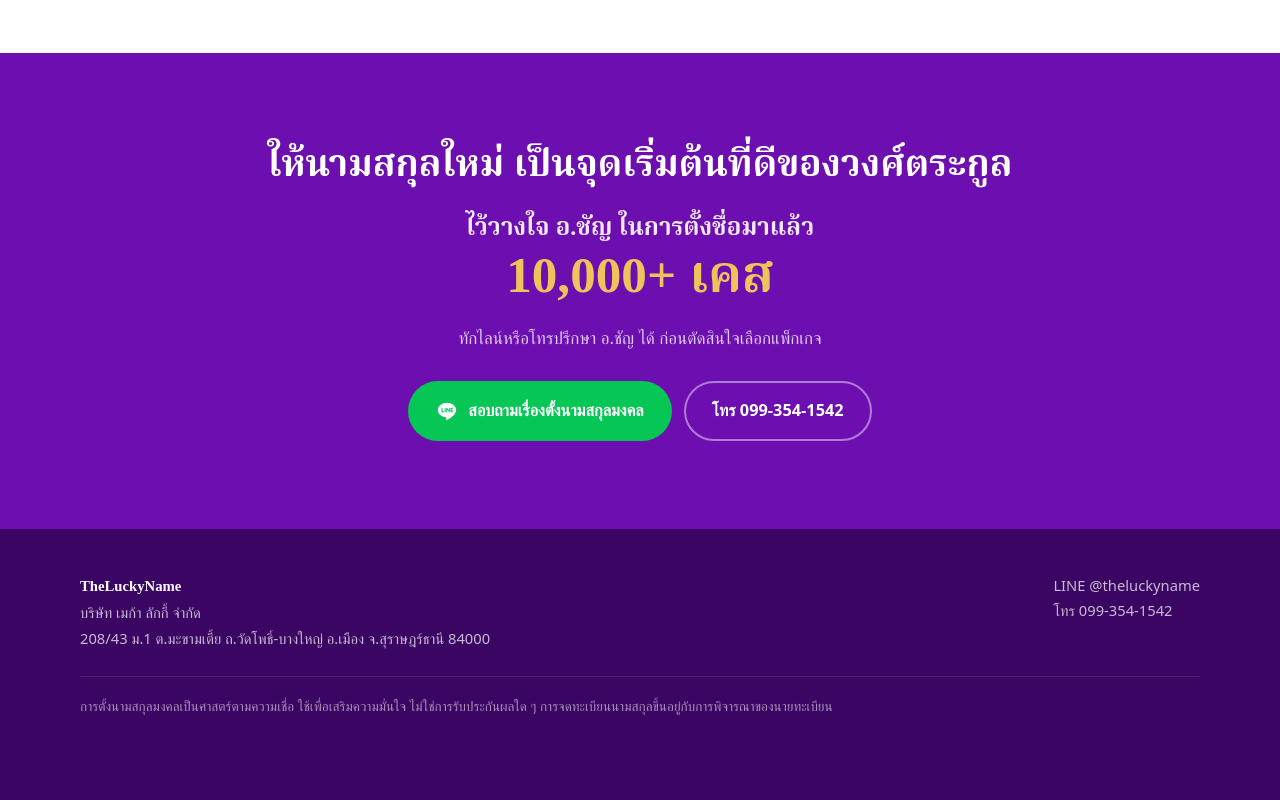
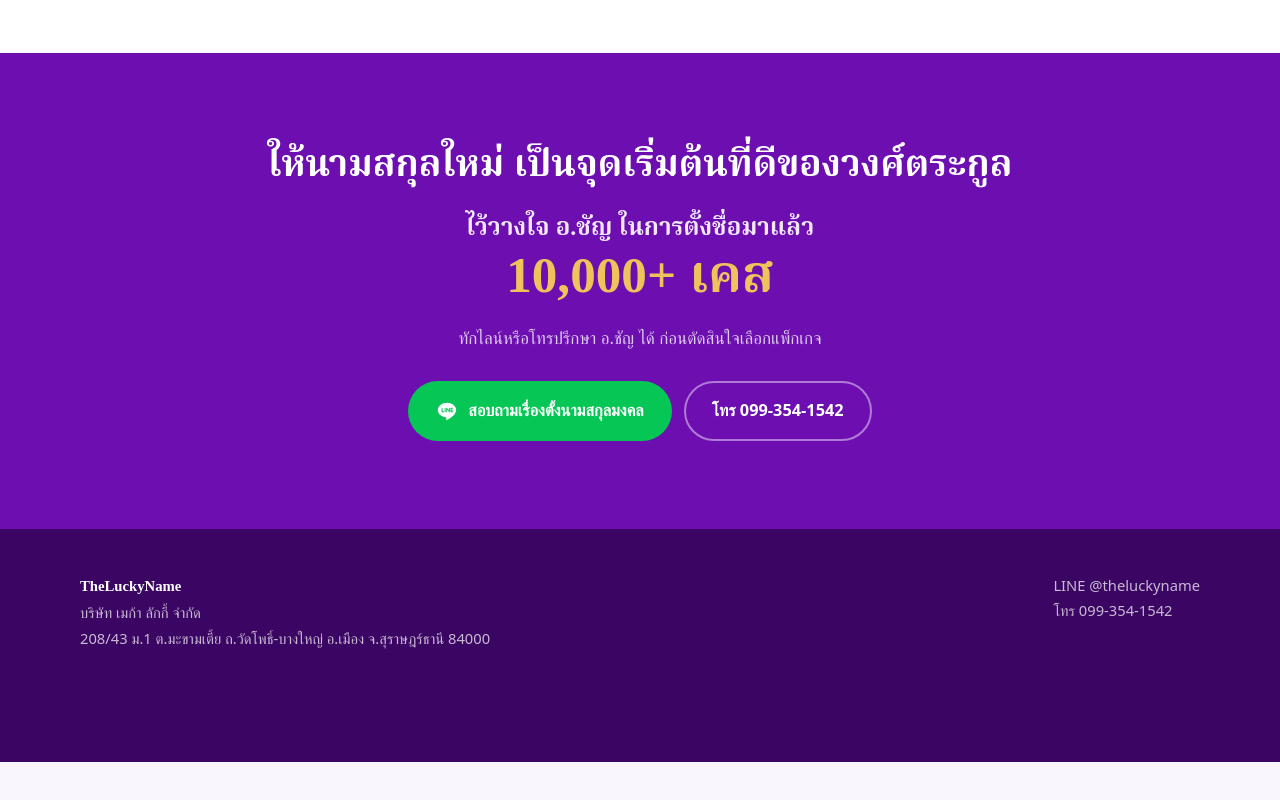
Before and after one commit to kangpla2530/theluckyname-surname, a plain HTML site: page index.html in a window 1280 px wide. Shown: the part 8407-9207 px from the top of the page. After the commit the page ends 9169 px from the top, so only its background shows below. Drawn offline with Linux system fonts and the light colour scheme; a web font is replaced by a local one.

Commit message:
Remove footer disclaimer
Co-Authored-By: Claude Opus 5.5 <noreply@anthropic.com>

```diff
--- a/index.html
+++ b/index.html
@@ -315,7 +315,6 @@ section{padding:88px 0}
 footer{background:#3B0663;color:rgba(255,255,255,.72);padding:44px 0 110px;font-size:.92rem}
 footer .wrap{display:flex;flex-wrap:wrap;justify-content:space-between;gap:24px}
 footer b{color:#fff;font-family:var(--serif)}
-footer .disclaim{flex-basis:100%;border-top:1px solid rgba(255,255,255,.1);padding-top:18px;font-size:.84rem;color:rgba(255,255,255,.55)}
 .mbar{display:none}
 
 @media (max-width:980px){
@@ -693,7 +692,6 @@ footer .disclaim{flex-basis:100%;border-top:1px solid rgba(255,255,255,.1);paddi
   <div class="wrap">
     <div><b>TheLuckyName</b><br>บริษัท เมก้า ลักกี้ จำกัด<br>208/43 ม.1 ต.มะขามเตี้ย ถ.วัดโพธิ์-บางใหญ่ อ.เมือง จ.สุราษฎร์ธานี 84000</div>
     <div>LINE @theluckyname<br>โทร 099-354-1542</div>
-    <p class="disclaim">การตั้งนามสกุลมงคลเป็นศาสตร์ตามความเชื่อ ใช้เพื่อเสริมความมั่นใจ ไม่ใช่การรับประกันผลใด ๆ การจดทะเบียนนามสกุลขึ้นอยู่กับการพิจารณาของนายทะเบียน</p>
   </div>
 </footer>
 
```
